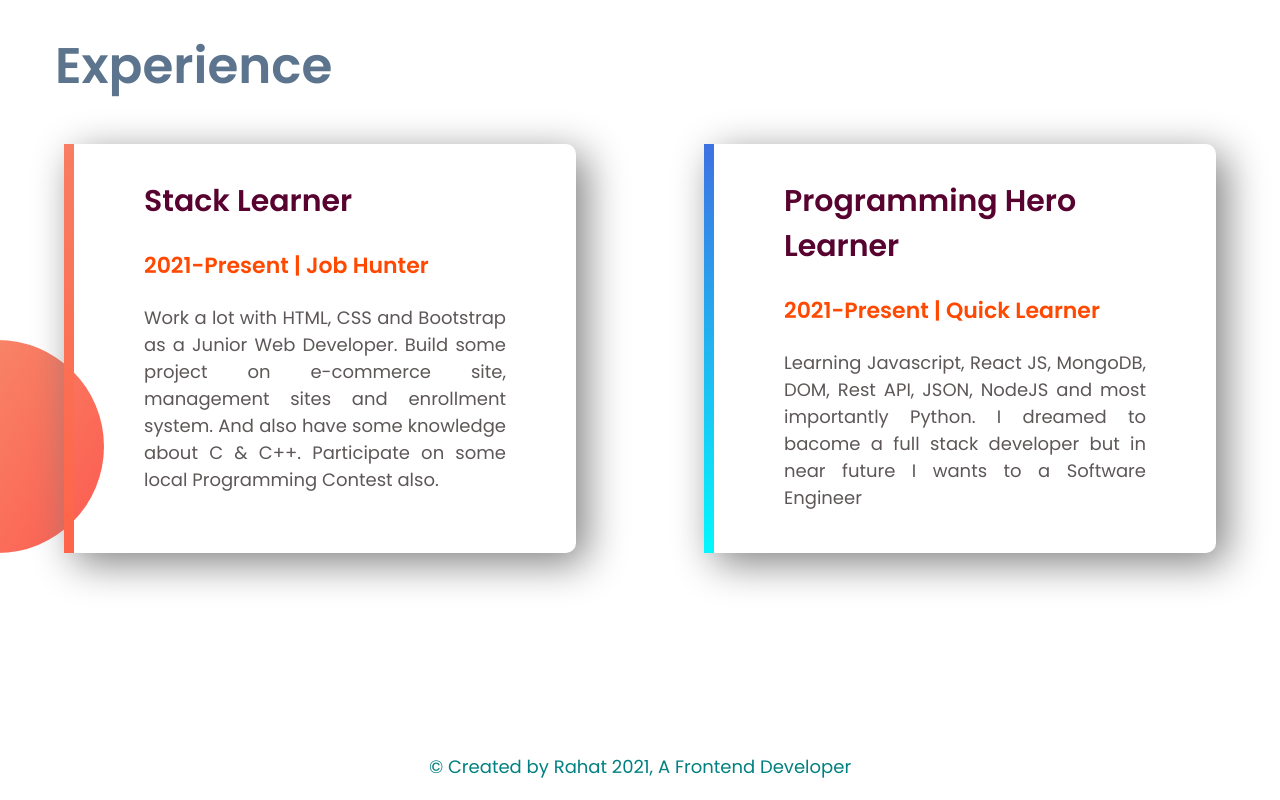
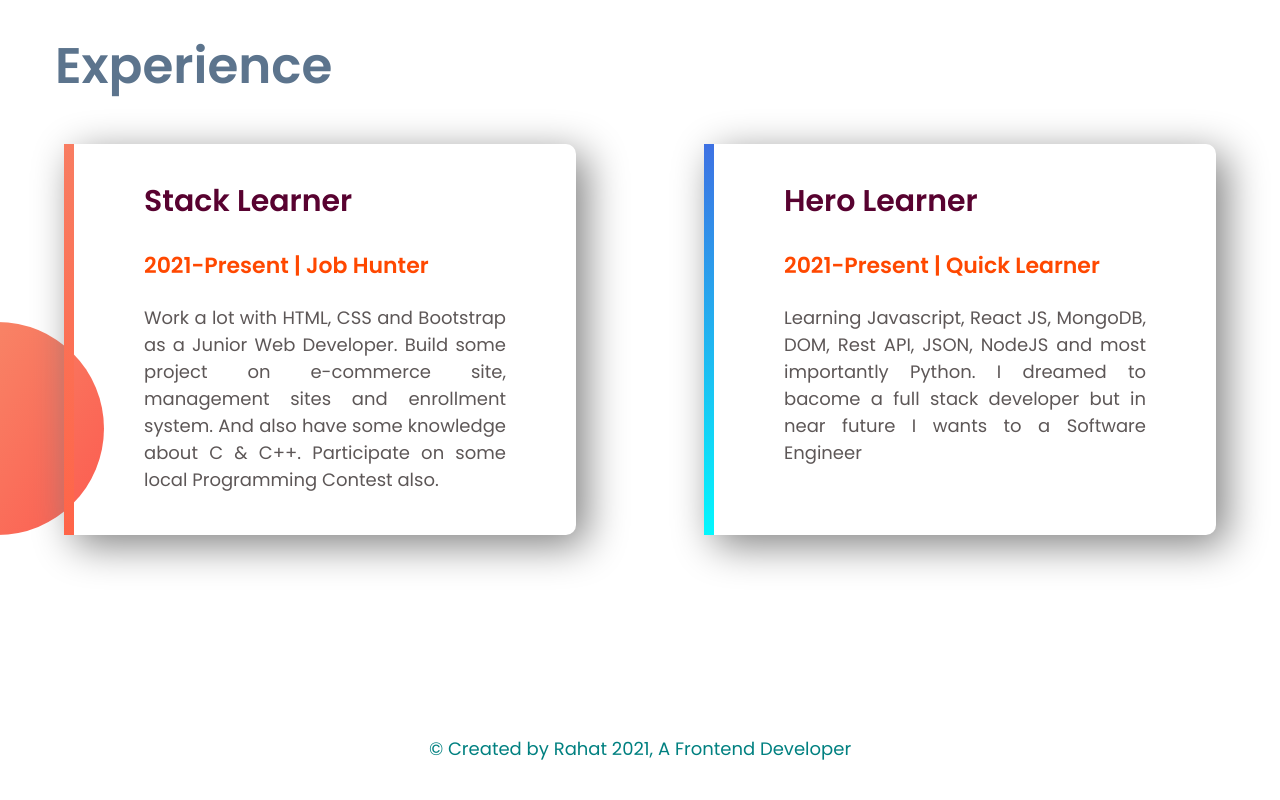
Before and after one commit to Rahat33/developer-portfolio, a plain HTML site: page index.html in a window 1280 px wide. Shown: the part 1428-2228 px from the top of the page. Drawn offline with Linux system fonts and the light colour scheme.

Commit message:
h1 edited

```diff
--- a/index.html
+++ b/index.html
@@ -73,7 +73,7 @@
             </div>
 
             <div class="width card " id="rc">
-                <h2 class="h2-style">Programming Hero Learner</h2>
+                <h2 class="h2-style">Hero Learner</h2>
                 <h3>2021-Present | Quick Learner</h3>
                 <p>Learning Javascript, React JS, MongoDB, DOM, Rest API, JSON, NodeJS and most importantly Python. I
                     dreamed to bacome a full stack developer but in near future I wants to a Software Engineer</p><br>
```
